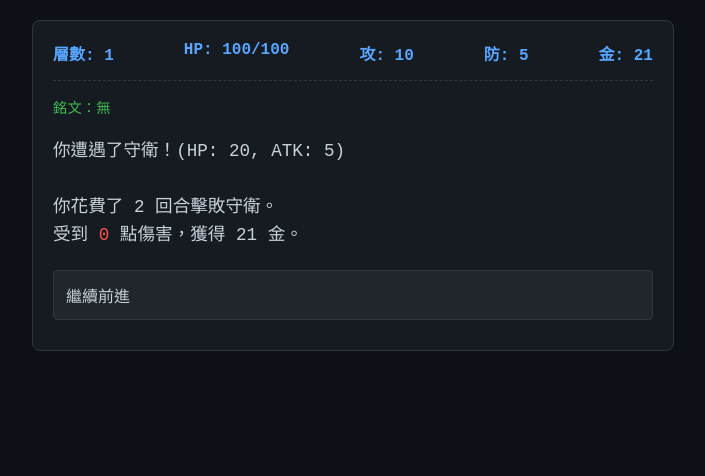
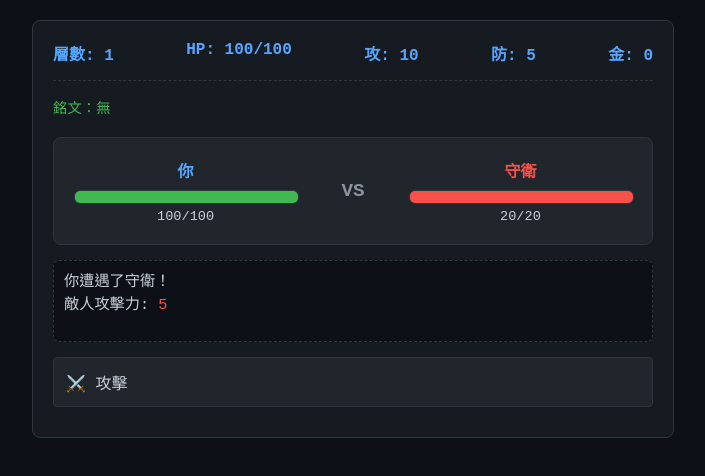
Before and after one commit to shi-ray/infi_tower, a plain HTML site: page index.html in a window 1280 px wide. Both pictures are taken after a click on the button "【戰】踹開大門". Shown: the whole page, without its empty margins (287-992 px from the left). Drawn offline with Linux system fonts and the light colour scheme.

Commit message:
Add files via upload

```diff
--- a/index.html
+++ b/index.html
@@ -66,6 +66,66 @@
         .warning {
             color: #f85149;
         }
+
+        /* 新增：戰鬥畫面專用 CSS */
+        .battle-arena {
+            display: flex;
+            justify-content: space-between;
+            align-items: center;
+            background-color: #21262d;
+            padding: 20px;
+            border-radius: 8px;
+            border: 1px solid #30363d;
+            margin-bottom: 15px;
+        }
+        .character {
+            width: 40%;
+            text-align: center;
+        }
+        .char-name {
+            font-weight: bold;
+            margin-bottom: 8px;
+            color: #58a6ff;
+        }
+        .enemy .char-name {
+            color: #f85149;
+        }
+        .hp-bar {
+            width: 100%;
+            height: 12px;
+            background-color: #0d1117;
+            border-radius: 6px;
+            overflow: hidden;
+            border: 1px solid #30363d;
+            margin-bottom: 5px;
+        }
+        .hp-fill {
+            height: 100%;
+            background-color: #3fb950;
+            width: 100%;
+            transition: width 0.3s;
+        }
+        .enemy-fill {
+            background-color: #f85149;
+        }
+        .hp-text {
+            font-size: 0.85em;
+        }
+        .vs {
+            font-weight: bold;
+            color: #8b949e;
+            font-size: 1.2em;
+        }
+        #battle-log {
+            min-height: 60px;
+            margin-bottom: 15px;
+            padding: 10px;
+            background-color: #0d1117;
+            border: 1px dashed #30363d;
+            border-radius: 6px;
+            font-size: 0.95em;
+            line-height: 1.5;
+        }
     </style>
 </head>
 <body>
@@ -80,9 +140,29 @@
     </div>
     <div id="relics-bar">銘文：無</div>
 
+    <!-- 一般劇情與選項區 -->
     <div id="story-box">系統啟動中...</div>
+    <div id="choices-box"></div>
 
-    <div id="choices-box"></div>
+    <!-- 新增：戰鬥畫面區塊 (預設隱藏) -->
+    <div id="battle-container" style="display: none;">
+        <div class="battle-arena">
+            <div class="character">
+                <div class="char-name">你</div>
+                <div class="hp-bar"><div id="player-hp-fill" class="hp-fill"></div></div>
+                <div id="player-battle-hp" class="hp-text">100/100</div>
+            </div>
+            <div class="vs">VS</div>
+            <div class="character enemy">
+                <div class="char-name">守衛</div>
+                <div class="hp-bar"><div id="enemy-hp-fill" class="hp-fill enemy-fill"></div></div>
+                <div id="enemy-battle-hp" class="hp-text">20/20</div>
+            </div>
+        </div>
+        <div id="battle-log">戰鬥即將開始...</div>
+        <button id="attack-btn" class="choice-btn" onclick="executeTurn()">⚔️ 攻擊</button>
+        <button id="continue-battle-btn" class="choice-btn" style="display: none;" onclick="endCombat()">繼續前進</button>
+    </div>
 </div>
 
 <script>
@@ -101,12 +181,13 @@
         }
     };
 
-    // 計算當前真實算力 (包含銘文加成)
+    // 敵人狀態暫存
+    let currentEnemy = { hp: 0, maxHp: 0, atk: 0 };
+
     function getAtk() {
         return player.baseAtk + (player.relics.giant * player.def);
     }
 
-    // 更新畫面顯示
     function updateUI() {
         if (player.hp <= 0) {
             gameOver();
@@ -120,7 +201,6 @@
         document.getElementById('stat-def').innerText = `防: ${player.def}`;
         document.getElementById('stat-coin').innerText = `金: ${player.coin}`;
 
-        // 更新銘文顯示
         let relicText = [];
         if (player.relics.ironWall > 0) relicText.push(`[壁]x${player.relics.ironWall}`);
         if (player.relics.siphon > 0) relicText.push(`[汲]x${player.relics.siphon}`);
@@ -128,7 +208,6 @@
         document.getElementById('relics-bar').innerText = relicText.length > 0 ? `銘文：${relicText.join(' ')}` : '銘文：無';
     }
 
-    // 渲染對話與選項
     function renderScene(text, choices) {
         document.getElementById('story-box').innerHTML = text;
         const choicesBox = document.getElementById('choices-box');
@@ -143,27 +222,21 @@
         });
     }
 
-    // 進入下一層的觸發機制
     function nextLayer() {
         player.layer++;
-        // 觸發 [鐵壁] 銘文效果
         if (player.relics.ironWall > 0) {
             player.def += player.relics.ironWall;
         }
         generateEvents();
     }
 
-    // 隨機生成事件（已修改為 10 的倍數層只能戰鬥）
     function generateEvents() {
         updateUI();
-
-        // 判斷是否為 10 的倍數層 (10, 20, 30...)
         if (player.layer % 10 === 0) {
             renderScene(`你來到了第 ${player.layer} 層，你沒有其他退路，只能選擇迎戰！`, [
                 { label: '【首領戰】上吧', action: () => eventCombat() }
             ]);
         } else {
-            // 正常層數的選項
             renderScene(`你來到了第 ${player.layer} 層，前方有幾條路。`, [
                 { label: '【戰】踹開大門', action: () => eventCombat() },
                 { label: '【探】調查廢墟', action: () => eventExplore() },
@@ -172,46 +245,86 @@
         }
     }
 
-    // 事件：戰鬥
+    // ================= 戰鬥系統 =================
+
+    // 初始化戰鬥畫面
     function eventCombat() {
-        let enemyHp = 20 + Math.floor(Math.pow(player.layer, 2.5) * 0.5);
-        let enemyAtk = 5 + Math.floor(player.layer * player.layer * 0.2);
-        let atk = getAtk();
+        currentEnemy.maxHp = 20 + Math.floor(Math.pow(player.layer, 2.5) * 0.5);
+        currentEnemy.hp = currentEnemy.maxHp;
+        currentEnemy.atk = 5 + Math.floor(player.layer * player.layer * 0.2);
 
-        let log = `你遭遇了守衛！(HP: ${enemyHp}, ATK: ${enemyAtk})<br><br>`;
+        // 隱藏劇情區，顯示戰鬥區
+        document.getElementById('story-box').style.display = 'none';
+        document.getElementById('choices-box').style.display = 'none';
+        document.getElementById('battle-container').style.display = 'block';
 
-        // 簡易戰鬥計算：玩家先手
-        let turnsToKill = Math.ceil(enemyHp / atk);
-        let dmgTaken = (turnsToKill - 1) * Math.max(0, enemyAtk - player.def); // 防抵銷傷害
+        document.getElementById('attack-btn').style.display = 'block';
+        document.getElementById('continue-battle-btn').style.display = 'none';
 
-        player.hp -= dmgTaken;
+        document.getElementById('battle-log').innerHTML = `你遭遇了守衛！<br>敵人攻擊力: <span class="warning">${currentEnemy.atk}</span>`;
+        updateBattleUI();
+    }
 
-        if (player.hp > 0) {
+    // 更新戰鬥內的血條顯示
+    function updateBattleUI() {
+        let pPct = Math.max(0, (player.hp / player.maxHp) * 100);
+        document.getElementById('player-hp-fill').style.width = pPct + '%';
+        document.getElementById('player-battle-hp').innerText = `${player.hp}/${player.maxHp}`;
+
+        let ePct = Math.max(0, (currentEnemy.hp / currentEnemy.maxHp) * 100);
+        document.getElementById('enemy-hp-fill').style.width = ePct + '%';
+        document.getElementById('enemy-battle-hp').innerText = `${currentEnemy.hp}/${currentEnemy.maxHp}`;
+    }
+
+    // 玩家點擊攻擊的單回合結算
+    function executeTurn() {
+        let pAtk = getAtk();
+        currentEnemy.hp -= pAtk;
+        let log = `你發動攻擊，造成 ${pAtk} 點傷害！<br>`;
+
+        if (currentEnemy.hp <= 0) {
+            // 敵人死亡
+            currentEnemy.hp = 0;
+            updateBattleUI();
+
             let coinsEarned = 15 + Math.floor(Math.random() * 50);
             player.coin += coinsEarned;
-            log += `你花費了 ${turnsToKill} 回合擊敗守衛。<br>`;
-            log += `受到 <span class="warning">${dmgTaken}</span> 點傷害，獲得 ${coinsEarned} 金。<br>`;
+            log += `戰鬥勝利！獲得 ${coinsEarned} 金。<br>`;
 
-            // 觸發 [汲取] 銘文效果
             if (player.relics.siphon > 0) {
                 let hpBonus = player.relics.siphon * 2;
                 player.maxHp += hpBonus;
                 player.hp += hpBonus;
-                log += `[汲] 觸發：最大HP +${hpBonus}！<br>`;
+                log += `<span style="color:#3fb950">[汲] 觸發：最大HP與當前HP +${hpBonus}！</span><br>`;
             }
+
+            document.getElementById('attack-btn').style.display = 'none';
+            document.getElementById('continue-battle-btn').style.display = 'block';
+            updateUI();
         } else {
-            log += `你承受了過多傷害...`;
+            // 敵人反擊
+            let dmgTaken = Math.max(0, currentEnemy.atk - player.def);
+            player.hp -= dmgTaken;
+            log += `守衛反擊，對你造成了 <span class="warning">${dmgTaken}</span> 點傷害！`;
+            updateBattleUI();
+            updateUI(); // 如果玩家死亡，這裡會觸發 gameOver()
         }
-
-        renderScene(log, [{ label: '繼續前進', action: () => nextLayer() }]);
-        updateUI();
+        document.getElementById('battle-log').innerHTML = log;
     }
 
-    // 事件：探索
+    // 離開戰鬥畫面，回到正常流程
+    function endCombat() {
+        document.getElementById('battle-container').style.display = 'none';
+        document.getElementById('story-box').style.display = 'block';
+        document.getElementById('choices-box').style.display = 'block';
+        nextLayer();
+    }
+
+    // ================= 其他事件 =================
+
     function eventExplore() {
         let roll = Math.random();
         let log = "你在廢墟中翻找...<br><br>";
-
         if (roll < 0.3) {
             let dmg = Math.max(1, 15 - player.def);
             player.hp -= dmg;
@@ -224,17 +337,13 @@
             player.coin += coinBonus;
             log += `發現寶藏！獲得 ${coinBonus} 金。`;
         }
-
         renderScene(log, [{ label: '繼續前進', action: () => nextLayer() }]);
         updateUI();
     }
 
-    // 事件：商店
     function eventShop() {
         let log = "你到了商店。";
-        let choices = [
-            { label: '離開商店', action: () => nextLayer() }
-        ];
+        let choices = [{ label: '離開商店', action: () => nextLayer() }];
 
         if (player.coin >= 30) {
             choices.unshift({
@@ -244,7 +353,7 @@
         }
         if (player.coin >= 40) {
             choices.unshift({
-                label: '花費 40 金：購買【汲】銘文 (擊殺敵人最大HP+2)',
+                label: '花費 40 金：購買【汲】銘文 (戰鬥勝利最大HP+2)',
                 action: () => { player.coin -= 40; player.relics.siphon++; eventShop(); }
             });
         }
@@ -260,15 +369,17 @@
                 action: () => { player.coin -= 15; player.hp += 30; eventShop(); }
             });
         }
-
         renderScene(log, choices);
         updateUI();
     }
 
-    // 遊戲結束
     function gameOver() {
         document.getElementById('stats-bar').style.display = 'none';
         document.getElementById('relics-bar').style.display = 'none';
+        document.getElementById('battle-container').style.display = 'none'; // 隱藏戰鬥介面
+        document.getElementById('story-box').style.display = 'block';
+        document.getElementById('choices-box').style.display = 'block';
+
         renderScene(`<span class="warning">你死啦哈哈。</span><br>你最終抵達了第 ${player.layer} 層。`, [
             { label: '重啟', action: () => location.reload() }
         ]);
@@ -276,7 +387,6 @@
 
     // 遊戲初始化
     generateEvents();
-
 </script>
 </body>
 </html>
```
